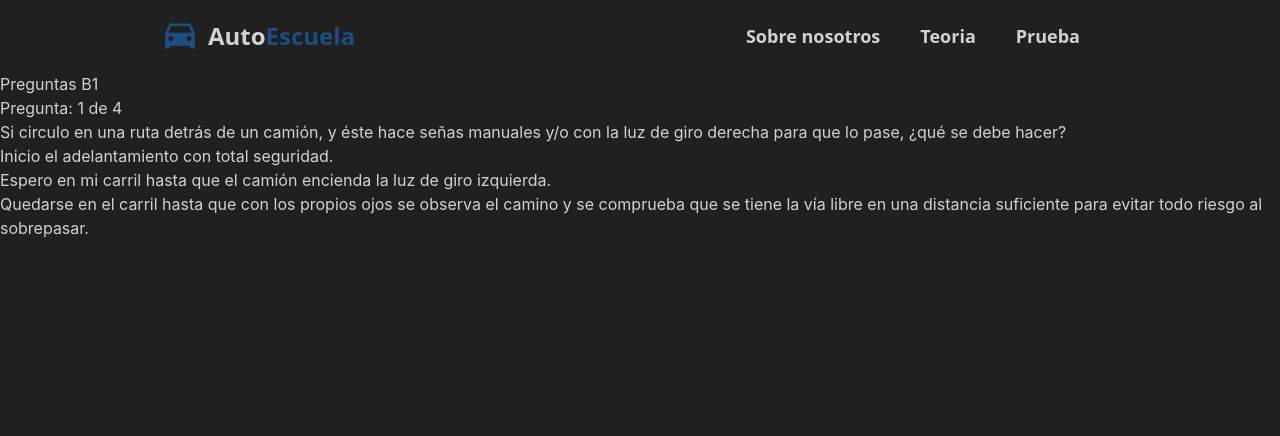
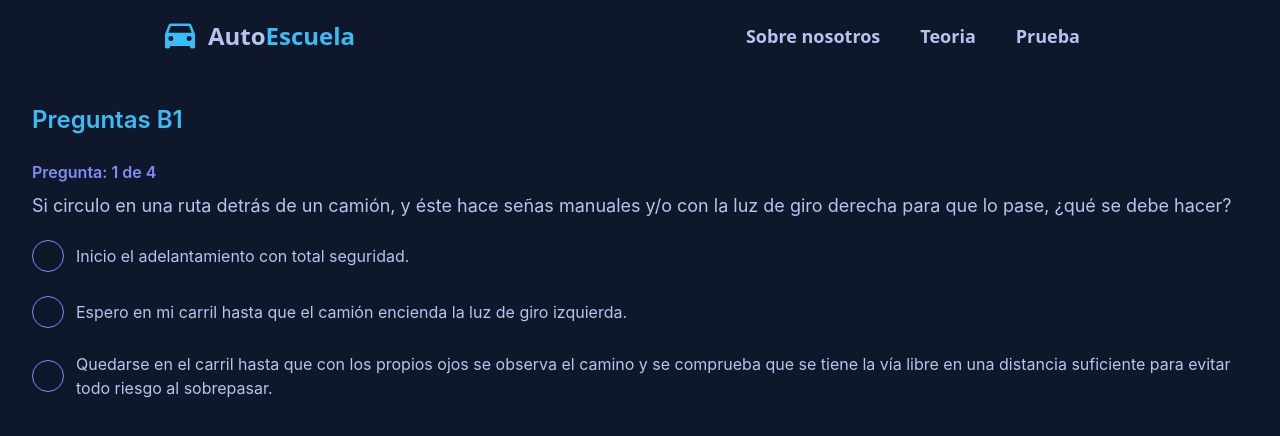
Before and after one commit to LeandroSpagnolo/auto-escuela-react, a React (Create React App) app: page /Prueba in a window 1280 px wide. Shown: the top 436 px of the page. Built offline with nearby package versions, Linux system fonts and the light colour scheme; a web font is replaced by a local one.

Commit message:
visual changes

```diff
--- a/public/index.html
+++ b/public/index.html
@@ -1,5 +1,5 @@
 <!DOCTYPE html>
-<html lang="en" data-theme="business">
+<html lang="en" data-theme="night">
   <head>
     <meta charset="utf-8" />
     <link rel="icon" href="%PUBLIC_URL%/favicon.ico" />
--- a/src/components/Prueba.js
+++ b/src/components/Prueba.js
@@ -60,9 +60,9 @@ function Prueba() {
   };
 
   return (
-    <div>
+    <div class="m-8">
       {/* Header  */}
-      <h1>Preguntas B1</h1>
+      <h1 class="text-2xl my-6 font-semibold text-primary">Preguntas B1</h1>
 
       {mostrarResultados ? (
         /* Resultado Final */
@@ -77,18 +77,21 @@ function Prueba() {
       ) : (
         /*Preguntas */
         <div>
-          <h2>
+          <h2 class="text-secondary font-semibold">
             Pregunta: {pregutaActual + 1} de {preguntas.length}
           </h2>
-          <h3>{preguntas[pregutaActual].text}</h3>
+          <h3 class="my-2 text-lg">{preguntas[pregutaActual].text}</h3>
           <ul>
             {preguntas[pregutaActual].options.map((option) => {
               return (
-                <li
-                  key={option.id}
+                <li class="flex items-center py-3 gap-3">
+                  <button key={option.id}
                   onClick={() => opcionClickeada(option.isCorrect)}
-                >
-                  {option.text}
+                  class="btn btn-circle btn-outline btn-sm btn-secondary">
+
+                  </button>
+
+                  <p>{option.text}</p>
                 </li>
               );
             })}
```
